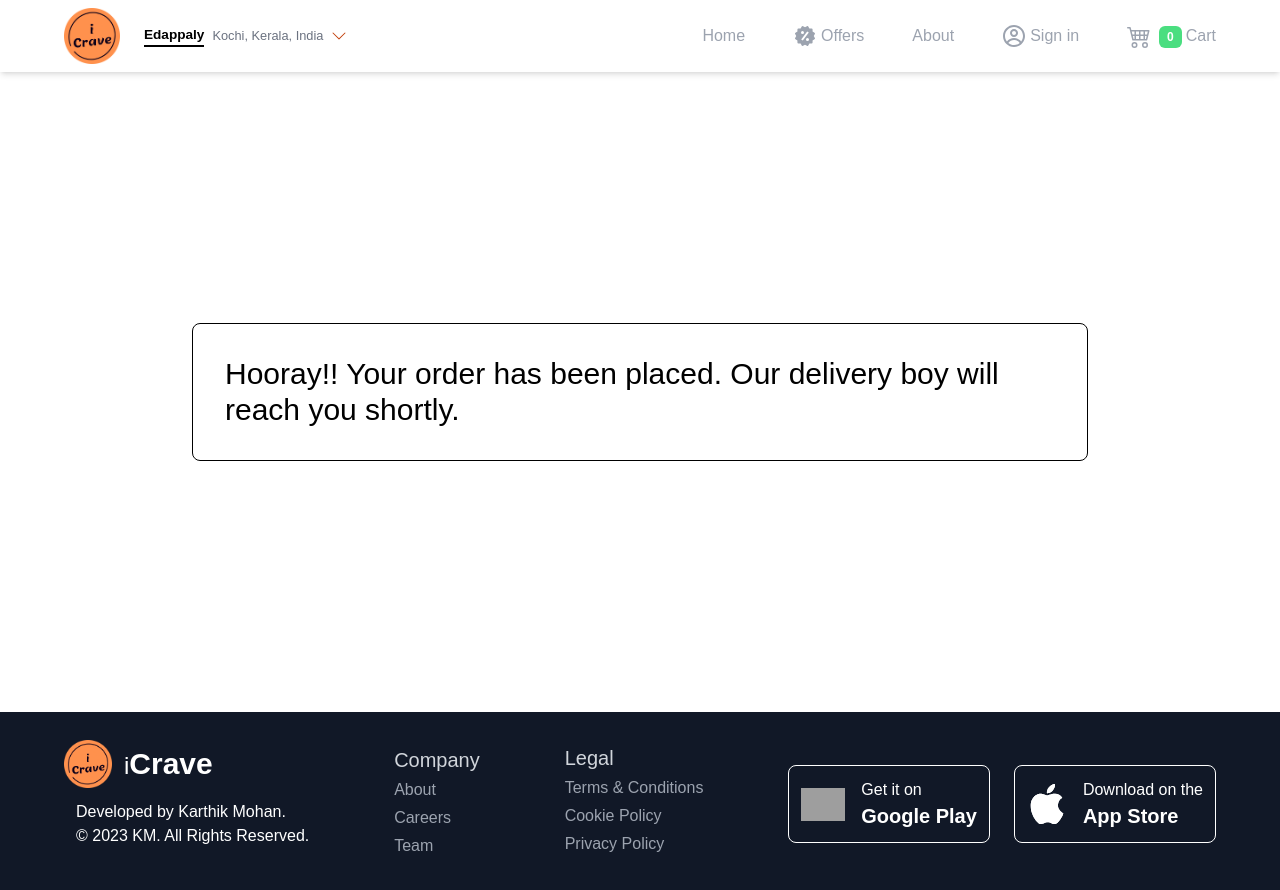
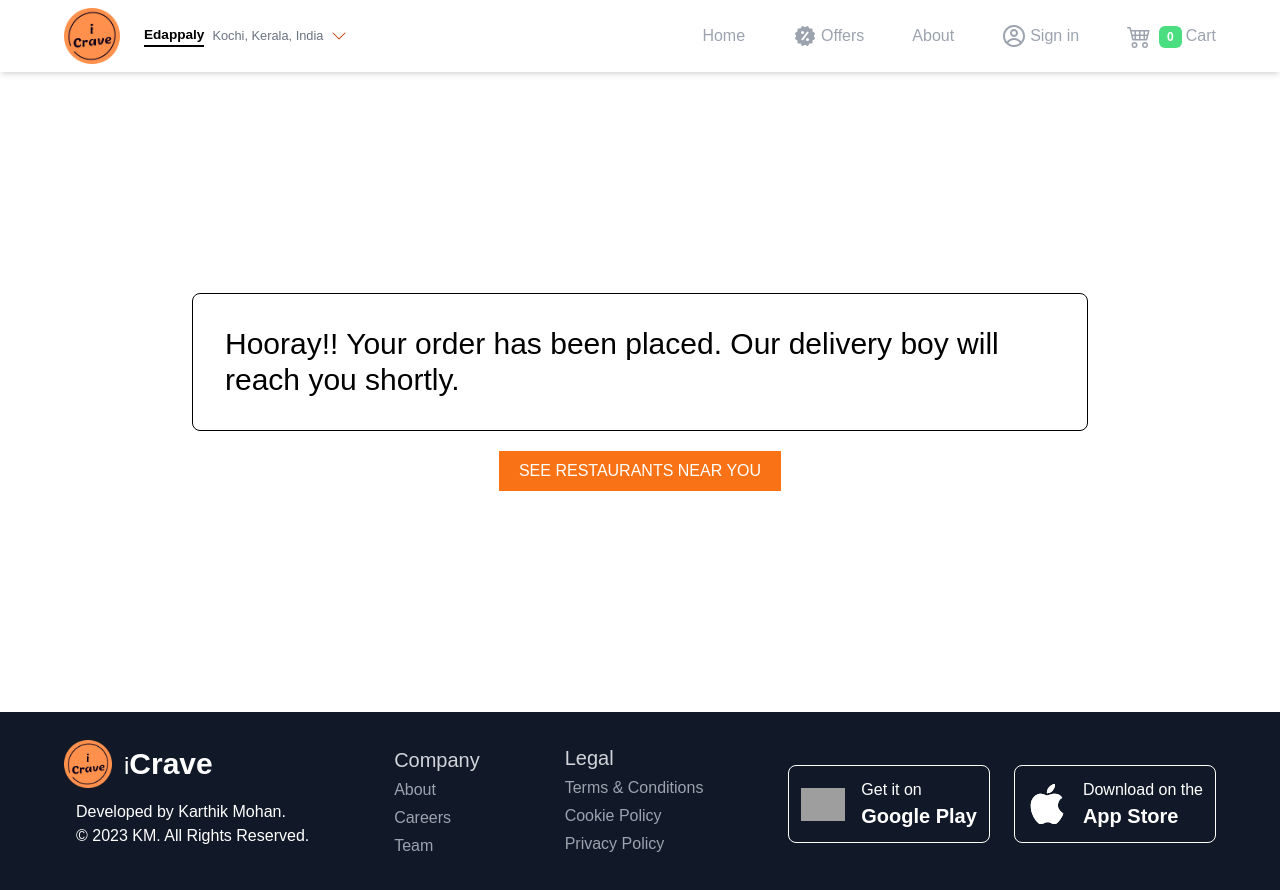
Before and after one commit to karthik-mohan23/iCrave, a React (Create React App) app: page /order-complete in a window 1280 px wide. Shown: the top 890 px of the page. Built offline with nearby package versions, Linux system fonts and the light colour scheme; grey boxes are pictures that could not be loaded.

Commit message:
added order complete functionality

```diff
--- a/src/components/buttons/SeeRestaurants.js
+++ b/src/components/buttons/SeeRestaurants.js
@@ -5,7 +5,7 @@ const SeeRestaurants = () => {
   return (
     <button
       onClick={() => navigate("/")}
-      className="bg-orange-500 text-white px-5 py-2 font-medium hover:bg-orange-600 hover:shadow-xl duration-300">
+      className="bg-orange-500 text-white px-5 py-2 font-medium hover:bg-orange-600 hover:shadow-xl duration-300 ">
       SEE RESTAURANTS NEAR YOU
     </button>
   );
--- a/src/pages/Cart.js
+++ b/src/pages/Cart.js
@@ -9,6 +9,7 @@ import {
   increaseItemQuantity,
 } from "../cart/cartSlice";
 import EmptyCart from "../components/EmptyCart";
+import { toast } from "react-toastify";
 import { useNavigate } from "react-router-dom";
 
 const Cart = () => {
@@ -109,7 +110,20 @@ const Cart = () => {
           </div>
           <button
             className="bg-gray-700 text-white py-2 hover:bg-black"
-            onClick={() => navigate("/order-complete")}>
+            onClick={() => {
+              handleClearCart();
+              toast.success("Order Successfull", {
+                position: "top-center",
+                autoClose: 3000,
+                hideProgressBar: false,
+                closeOnClick: true,
+                pauseOnHover: true,
+                draggable: true,
+                progress: undefined,
+                theme: "light",
+              });
+              navigate("/order-complete");
+            }}>
             Proceed To Checkout
           </button>
         </div>
--- a/src/pages/OrderComplete.js
+++ b/src/pages/OrderComplete.js
@@ -1,23 +1,29 @@
 import { useContext } from "react";
 import AuthContext from "../context/AuthContext";
+import SeeRestaurants from "../components/buttons/SeeRestaurants";
 
 const OrderComplete = () => {
   const userNameData = useContext(AuthContext);
   const { name } = userNameData;
   return (
     <div className="min-h-[80vh] grid place-items-center w-[90%] max-w-4xl mx-auto ">
-      <div className="border border-black rounded-lg p-8">
+      <div>
+        <div className="border border-black rounded-lg p-8 mb-5">
           {name ? (
             <h2 className="text-3xl ">
-            Hooray ,<span className=" font-semibold">{name}</span> !! Your order
-            has been placed. Our delivery boy will reach you shortly.
+              Hooray ,<span className=" font-semibold">{name}</span> !! Your
+              order has been placed. Our delivery boy will reach you shortly.
             </h2>
           ) : (
             <h2 className="text-3xl">
-            Hooray!! Your order has been placed. Our delivery boy will reach you
-            shortly.
+              Hooray!! Your order has been placed. Our delivery boy will reach
+              you shortly.
             </h2>
           )}
+        </div>
+        <div className="flex justify-center ">
+          <SeeRestaurants />
+        </div>
       </div>
     </div>
   );
```
Also changed, not shown: src/cart/cartSlice.js (+0 -14 lines). Lines whose indentation alone changed are shown as unchanged.
